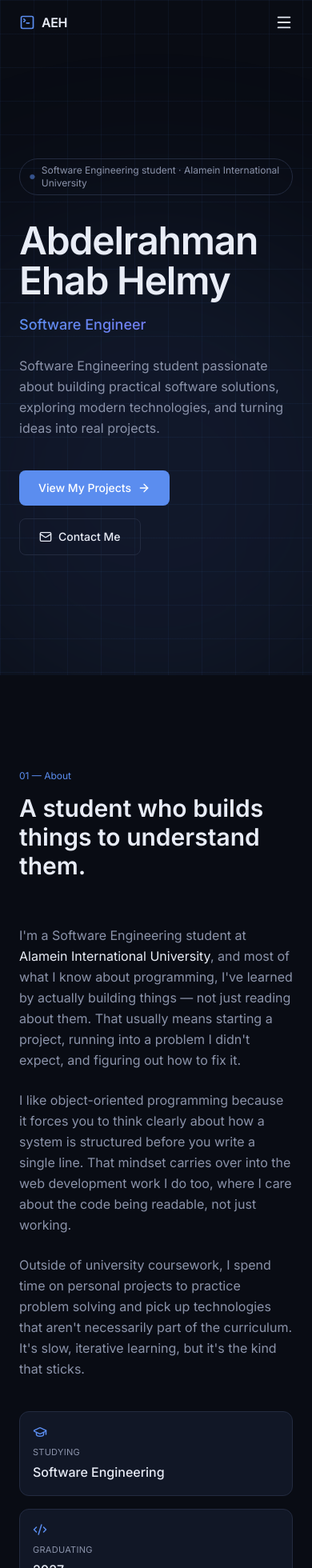
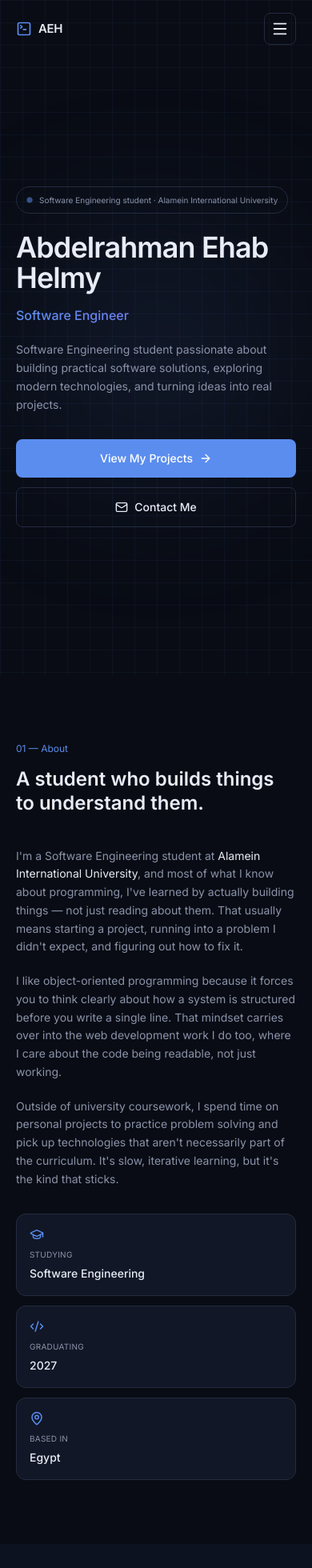
Before and after one commit to Abdo2552/abdelrahman-portfolio, a React (Vite) app: page / in a window 390 px wide. Shown: the top 1960 px of the page at 80% size. Built offline with nearby package versions, Linux system fonts and the light colour scheme.

Commit message:
Improve mobile responsive design

```diff
--- a/src/components/About.jsx
+++ b/src/components/About.jsx
@@ -6,26 +6,33 @@ export default function About() {
   const ref = useReveal();
 
   return (
-    <section id="about" className="py-28 px-6">
-      <div ref={ref} className="reveal max-w-6xl mx-auto grid md:grid-cols-[1fr_1.3fr] gap-14">
+    <section id="about" className="py-20 sm:py-28 px-5 sm:px-6">
+      <div
+        ref={ref}
+        className="reveal max-w-6xl mx-auto grid md:grid-cols-[1fr_1.3fr] gap-10 md:gap-14"
+      >
         <div>
           <span className="font-[var(--font-mono)] text-xs text-[var(--color-blue)]">
             01 — About
           </span>
-          <h2 className="font-[var(--font-display)] font-semibold text-3xl sm:text-4xl mt-3">
+
+          <h2 className="font-[var(--font-display)] font-semibold text-2xl sm:text-4xl leading-tight mt-3">
             A student who builds things to understand them.
           </h2>
         </div>
 
-        <div className="space-y-6 text-[var(--color-muted)] leading-relaxed text-base sm:text-lg">
+        <div className="space-y-5 sm:space-y-6 text-[var(--color-muted)] leading-relaxed text-sm sm:text-lg">
           <p>
             I'm a Software Engineering student at{" "}
-            <span className="text-[var(--color-text)]">{profile.university}</span>
+            <span className="text-[var(--color-text)]">
+              {profile.university}
+            </span>
             , and most of what I know about programming, I've learned by
             actually building things — not just reading about them. That
             usually means starting a project, running into a problem I
             didn't expect, and figuring out how to fix it.
           </p>
+
           <p>
             I like object-oriented programming because it forces you to
             think clearly about how a system is structured before you write
@@ -33,6 +40,7 @@ export default function About() {
             development work I do too, where I care about the code being
             readable, not just working.
           </p>
+
           <p>
             Outside of university coursework, I spend time on personal
             projects to practice problem solving and pick up technologies
@@ -40,10 +48,24 @@ export default function About() {
             iterative learning, but it's the kind that sticks.
           </p>
 
-          <div className="grid sm:grid-cols-3 gap-4 pt-4">
-            <InfoCard icon={<GraduationCap size={18} />} label="Studying" value={profile.department} />
-            <InfoCard icon={<Code2 size={18} />} label="Graduating" value={profile.gradYear} />
-            <InfoCard icon={<MapPin size={18} />} label="Based in" value={profile.location} />
+          <div className="grid grid-cols-1 sm:grid-cols-3 gap-3 sm:gap-4 pt-3 sm:pt-4">
+            <InfoCard
+              icon={<GraduationCap size={18} />}
+              label="Studying"
+              value={profile.department}
+            />
+
+            <InfoCard
+              icon={<Code2 size={18} />}
+              label="Graduating"
+              value={profile.gradYear}
+            />
+
+            <InfoCard
+              icon={<MapPin size={18} />}
+              label="Based in"
+              value={profile.location}
+            />
           </div>
         </div>
       </div>
@@ -53,12 +75,18 @@ export default function About() {
 
 function InfoCard({ icon, label, value }) {
   return (
-    <div className="rounded-xl border border-[var(--color-border)] bg-[var(--color-surface)] p-4">
-      <div className="text-[var(--color-blue)] mb-2">{icon}</div>
-      <p className="font-[var(--font-mono)] text-[11px] text-[var(--color-muted)] uppercase tracking-wide">
+    <div className="rounded-xl border border-[var(--color-border)] bg-[var(--color-surface)] p-4 sm:p-4">
+      <div className="text-[var(--color-blue)] mb-2">
+        {icon}
+      </div>
+
+      <p className="font-[var(--font-mono)] text-[10px] sm:text-[11px] text-[var(--color-muted)] uppercase tracking-wide">
         {label}
       </p>
-      <p className="text-[var(--color-text)] font-medium mt-0.5">{value}</p>
+
+      <p className="text-[var(--color-text)] font-medium mt-1 break-words">
+        {value}
+      </p>
     </div>
   );
 }
--- a/src/components/Hero.jsx
+++ b/src/components/Hero.jsx
@@ -7,41 +7,56 @@ export default function Hero() {
       id="home"
       className="relative min-h-screen flex items-center trace-grid overflow-hidden"
     >
-      {/* Ambient gradient glow — kept subtle per the "not overly colorful" brief */}
-      <div className="pointer-events-none absolute top-1/3 left-1/2 -translate-x-1/2 w-[640px] h-[640px] rounded-full bg-[var(--color-blue)]/10 blur-[120px]" />
+      {/* Background glow */}
+      <div className="pointer-events-none absolute top-1/3 left-1/2 -translate-x-1/2 w-[320px] h-[320px] sm:w-[500px] sm:h-[500px] lg:w-[640px] lg:h-[640px] rounded-full bg-[var(--color-blue)]/10 blur-[100px] sm:blur-[120px]" />
 
-      <div className="relative max-w-6xl mx-auto px-6 pt-32 pb-20 w-full">
-        <div className="inline-flex items-center gap-2 font-[var(--font-mono)] text-xs text-[var(--color-muted)] border border-[var(--color-border)] rounded-full px-3 py-1.5 mb-8">
-          <Circle size={8} className="fill-[var(--color-blue)] text-[var(--color-blue)] animate-pulse" />
-          Software Engineering student · {profile.university}
+      <div className="relative max-w-6xl mx-auto px-5 sm:px-6 pt-28 sm:pt-32 pb-16 sm:pb-20 w-full">
+        {/* Status Badge */}
+        <div className="inline-flex max-w-full items-center gap-2 font-[var(--font-mono)] text-[10px] sm:text-xs text-[var(--color-muted)] border border-[var(--color-border)] rounded-full px-3 py-2 mb-6 sm:mb-8">
+          <Circle
+            size={8}
+            className="shrink-0 fill-[var(--color-blue)] text-[var(--color-blue)] animate-pulse"
+          />
+
+          <span className="leading-relaxed">
+            Software Engineering student · {profile.university}
+          </span>
         </div>
 
-        <h1 className="font-[var(--font-display)] font-semibold leading-[1.05] text-5xl sm:text-6xl lg:text-7xl tracking-tight">
+        {/* Name */}
+        <h1 className="font-[var(--font-display)] font-semibold leading-[1.05] text-4xl sm:text-6xl lg:text-7xl tracking-tight break-words">
           {profile.name.split(" ")[0]}{" "}
           {profile.name.split(" ").slice(1).join(" ")}
         </h1>
 
-        <p className="mt-4 font-[var(--font-mono)] text-lg sm:text-xl text-gradient font-medium">
+        {/* Role */}
+        <p className="mt-4 font-[var(--font-mono)] text-base sm:text-xl text-gradient font-medium">
           Software Engineer
         </p>
 
-        <p className="mt-6 max-w-xl text-[var(--color-muted)] text-base sm:text-lg leading-relaxed">
+        {/* Description */}
+        <p className="mt-5 sm:mt-6 max-w-xl text-[var(--color-muted)] text-sm sm:text-lg leading-relaxed">
           Software Engineering student passionate about building practical
-          software solutions, exploring modern technologies, and turning
-          ideas into real projects.
+          software solutions, exploring modern technologies, and turning ideas
+          into real projects.
         </p>
 
-        <div className="mt-10 flex flex-wrap items-center gap-4">
+        {/* Buttons */}
+        <div className="mt-8 sm:mt-10 flex flex-col xs:flex-row sm:flex-row items-stretch sm:items-center gap-3 sm:gap-4">
           <a
             href="#projects"
-            className="group inline-flex items-center gap-2 rounded-lg bg-[var(--color-blue)] text-white px-6 py-3 text-sm font-medium hover:bg-[var(--color-blue)]/90 transition-colors"
+            className="group inline-flex items-center justify-center gap-2 rounded-lg bg-[var(--color-blue)] text-white px-5 sm:px-6 py-3.5 text-sm font-medium hover:bg-[var(--color-blue)]/90 transition-colors"
           >
             View My Projects
-            <ArrowRight size={16} className="transition-transform group-hover:translate-x-1" />
+            <ArrowRight
+              size={16}
+              className="transition-transform group-hover:translate-x-1"
+            />
           </a>
+
           <a
             href="#contact"
-            className="inline-flex items-center gap-2 rounded-lg border border-[var(--color-border)] px-6 py-3 text-sm font-medium text-[var(--color-text)] hover:border-[var(--color-blue)]/60 hover:bg-[var(--color-surface)] transition-colors"
+            className="inline-flex items-center justify-center gap-2 rounded-lg border border-[var(--color-border)] px-5 sm:px-6 py-3.5 text-sm font-medium text-[var(--color-text)] hover:border-[var(--color-blue)]/60 hover:bg-[var(--color-surface)] transition-colors"
           >
             <Mail size={16} />
             Contact Me
--- a/src/components/Navbar.jsx
+++ b/src/components/Navbar.jsx
@@ -17,26 +17,37 @@ export default function Navbar() {
 
   useEffect(() => {
     const onScroll = () => setScrolled(window.scrollY > 12);
+
     window.addEventListener("scroll", onScroll);
+
     return () => window.removeEventListener("scroll", onScroll);
   }, []);
 
   return (
     <header
-      className={`fixed top-0 inset-x-0 z-50 transition-colors duration-300 ${
-        scrolled ? "glass" : "bg-transparent border-b border-transparent"
+      className={`fixed top-0 left-0 right-0 z-50 transition-all duration-300 ${
+        scrolled
+          ? "glass shadow-lg"
+          : "bg-transparent border-b border-transparent"
       }`}
     >
-      <nav className="max-w-6xl mx-auto flex items-center justify-between px-6 py-4">
+      <nav className="max-w-6xl mx-auto flex items-center justify-between px-5 sm:px-6 py-4">
+        {/* Logo */}
         <a
           href="#home"
+          onClick={() => setOpen(false)}
           className="flex items-center gap-2 font-[var(--font-display)] font-semibold tracking-tight text-[var(--color-text)]"
         >
-          <TerminalSquare size={20} className="text-[var(--color-blue)]" />
-          AEH
+          <TerminalSquare
+            size={20}
+            className="text-[var(--color-blue)] shrink-0"
+          />
+
+          <span>AEH</span>
         </a>
 
-        <ul className="hidden md:flex items-center gap-8 font-[var(--font-mono)] text-[13px] text-[var(--color-muted)]">
+        {/* Desktop Navigation */}
+        <ul className="hidden md:flex items-center gap-6 lg:gap-8 font-[var(--font-mono)] text-[13px] text-[var(--color-muted)]">
           {LINKS.map((l) => (
             <li key={l.href}>
               <a
@@ -49,24 +60,32 @@ export default function Navbar() {
           ))}
         </ul>
 
+        {/* Mobile Menu Button */}
         <button
-          className="md:hidden text-[var(--color-text)]"
+          type="button"
+          className="md:hidden flex items-center justify-center w-10 h-10 rounded-lg border border-[var(--color-border)] text-[var(--color-text)] hover:bg-[var(--color-surface)] transition-colors"
           aria-label={open ? "Close menu" : "Open menu"}
+          aria-expanded={open}
           onClick={() => setOpen((v) => !v)}
         >
           {open ? <X size={22} /> : <Menu size={22} />}
         </button>
       </nav>
 
-      {open && (
-        <div className="md:hidden glass border-t border-[var(--color-border)]">
-          <ul className="flex flex-col px-6 py-4 gap-4 font-[var(--font-mono)] text-sm text-[var(--color-muted)]">
+      {/* Mobile Navigation */}
+      <div
+        className={`md:hidden overflow-hidden transition-all duration-300 ${
+          open ? "max-h-[500px] opacity-100" : "max-h-0 opacity-0"
+        }`}
+      >
+        <div className="glass border-t border-[var(--color-border)]">
+          <ul className="flex flex-col px-5 py-4 gap-1 font-[var(--font-mono)] text-sm text-[var(--color-muted)]">
             {LINKS.map((l) => (
               <li key={l.href}>
                 <a
                   href={l.href}
                   onClick={() => setOpen(false)}
-                  className="block py-1 hover:text-[var(--color-text)]"
+                  className="flex items-center min-h-[44px] px-3 rounded-lg hover:bg-[var(--color-surface)] hover:text-[var(--color-text)] transition-colors"
                 >
                   {l.label}
                 </a>
@@ -74,7 +93,7 @@ export default function Navbar() {
             ))}
           </ul>
         </div>
-      )}
+      </div>
     </header>
   );
 }
--- a/src/index.css
+++ b/src/index.css
@@ -76,3 +76,50 @@ body {
 ::-webkit-scrollbar { width: 10px; }
 ::-webkit-scrollbar-track { background: var(--color-bg); }
 ::-webkit-scrollbar-thumb { background: var(--color-border); border-radius: 8px; }
+/* Mobile Responsive Fixes */
+html,
+body {
+  width: 100%;
+  max-width: 100%;
+  overflow-x: hidden;
+}
+
+* {
+  box-sizing: border-box;
+}
+
+img,
+svg,
+video {
+  max-width: 100%;
+}
+
+@media (max-width: 640px) {
+  body {
+    font-size: 15px;
+  }
+
+  .trace-grid {
+    background-size: 28px 28px;
+  }
+
+  section {
+    overflow-x: hidden;
+  }
+
+  input,
+  textarea,
+  button {
+    max-width: 100%;
+  }
+}
+
+/* Prevent long text and links from breaking the mobile layout */
+a,
+p,
+h1,
+h2,
+h3,
+h4 {
+  overflow-wrap: break-word;
+}
```
Also changed, not shown: src/components/Contact.jsx (+57 -34 lines), src/components/Footer.jsx (+7 -4 lines), src/components/Journey.jsx (+17 -9 lines), src/components/ProjectCard.jsx (+72 -29 lines), src/components/Projects.jsx (+22 -11 lines), src/components/ScreenshotFrame.jsx (+17 -11 lines), src/components/Services.jsx (+13 -6 lines), src/components/Skills.jsx (+25 -8 lines).
